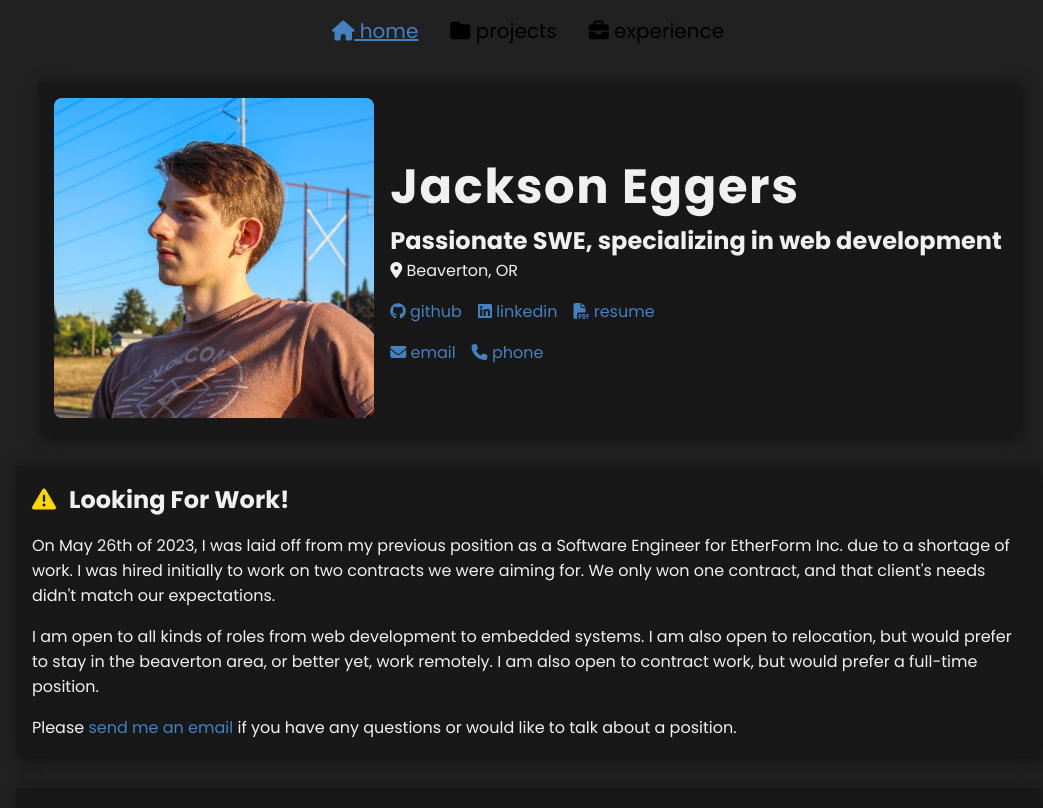
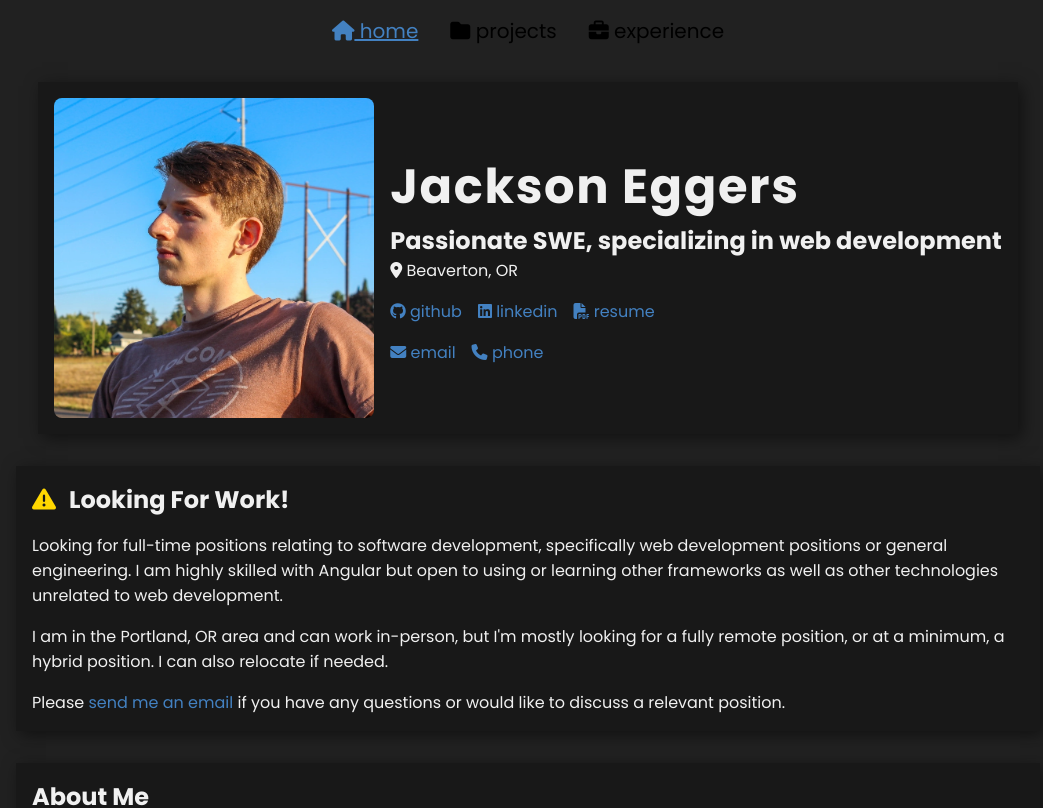
Before and after one commit to lavaskin/jacksoneggers.com, an Angular app: page /home in a window 1280 px wide. Shown: the top 808 px of the page, without its empty margins (112-1155 px from the left). Built offline with nearby package versions, Linux system fonts and the light colour scheme; some icons are missing.

Commit message:
changed looking for work message

```diff
--- a/src/app/pages/home/home.component.html
+++ b/src/app/pages/home/home.component.html
@@ -7,17 +7,15 @@
 		<h2><i class="fas fa-triangle-exclamation" style="color: #ffd700;margin-right: 0.5rem;"></i> Looking For Work!</h2>
 
 		<p>
-			On May 26th of 2023, I was laid off from my previous position as a Software Engineer for EtherForm Inc. due to a shortage of work. I was hired initially
-			to work on two contracts we were aiming for. We only won one contract, and that client's needs didn't match our expectations.
+			Looking for full-time positions relating to software development, specifically web development positions or general engineering. I am highly skilled with Angular but open to using or learning other frameworks as well as other technologies unrelated to web development.
 		</p>
 
 		<p>
-			I am open to all kinds of roles from web development to embedded systems. I am also open to relocation, but would prefer to stay in the beaverton area,
-			or better yet, work remotely. I am also open to contract work, but would prefer a full-time position.
+			I am in the Portland, OR area and can work in-person, but I'm mostly looking for a fully remote position, or at a minimum, a hybrid position. I can also relocate if needed.
 		</p>
 
 		<p>
-			Please <a href="mailto:me@jacksoneggers.com" tabindex="0">send me an email</a> if you have any questions or would like to talk about a position.
+			Please <a href="mailto:me@jacksoneggers.com" tabindex="0">send me an email</a> if you have any questions or would like to discuss a relevant position.
 		</p>
 	</section>
 
```
